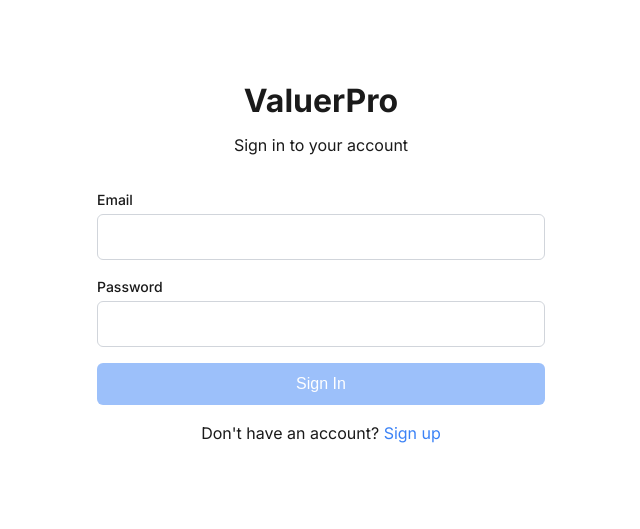
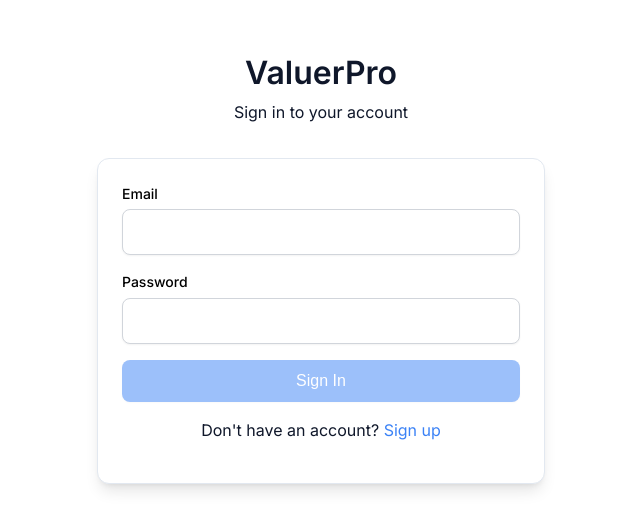
Before and after one commit to Malith-nethsiri/project_web_frontend, a Next.js app in the folder frontend/: page /auth/login in a window 1280 px wide. Shown: the part 131-660 px from the top of the page, without its empty margins (319-959 px from the left). Built offline with nearby package versions, Linux system fonts and the light colour scheme.

Commit message:
🎨 Complete theming system: Toggle, persistence, smooth transitions, accessibility

```diff
--- a/frontend/src/app/auth/register/page.tsx
+++ b/frontend/src/app/auth/register/page.tsx
@@ -6,6 +6,7 @@ import { useRouter } from 'next/navigation'
 import { Button } from '@/components/ui/Button'
 import { Input } from '@/components/ui/Input'
 import { Card, CardHeader, CardContent } from '@/components/ui/Card'
+import { ThemeToggle } from '@/components/ui/ThemeToggle'
 import { apiClient } from '@/lib/api/client'
 
 export default function RegisterPage() {
@@ -71,6 +72,11 @@ export default function RegisterPage() {
 
   return (
     <div className="min-h-screen flex items-center justify-center p-4">
+      {/* Theme toggle positioned at top right */}
+      <div style={{ position: 'absolute', top: '20px', right: '20px' }}>
+        <ThemeToggle />
+      </div>
+
       <div className="w-full max-w-md">
         <div className="text-center mb-8">
           <h1 style={{ fontSize: '30px', fontWeight: 'bold' }}>
--- a/frontend/src/app/globals.css
+++ b/frontend/src/app/globals.css
@@ -1,33 +1,105 @@
-/* PRODUCTION CSS - Light and Dark Mode Support */
+/* COMPREHENSIVE THEMING SYSTEM - Light, Dark, System */
 
 /* Basic reset */
 * {
   box-sizing: border-box;
 }
 
-/* Light mode (default) */
-:root {
-  --text-primary: #1a1a1a;
-  --text-secondary: #6b7280;
+/* Prevent flash of unstyled content */
+html {
+  color-scheme: light dark;
+}
+
+/* Light Theme (Default) */
+:root,
+[data-theme="light"] {
+  /* Background Colors */
   --bg-primary: #ffffff;
   --bg-secondary: #f8fafc;
-  --border-color: #d1d5db;
+  --bg-tertiary: #f1f5f9;
+  --bg-elevated: #ffffff;
+
+  /* Text Colors */
+  --text-primary: #0f172a;
+  --text-secondary: #475569;
+  --text-tertiary: #64748b;
+  --text-inverse: #ffffff;
+
+  /* Border Colors */
+  --border-primary: #e2e8f0;
+  --border-secondary: #cbd5e1;
   --border-focus: #3b82f6;
+
+  /* Interactive Colors */
+  --color-primary: #3b82f6;
+  --color-primary-hover: #2563eb;
+  --color-success: #10b981;
+  --color-warning: #f59e0b;
+  --color-error: #ef4444;
+
+  /* Input Specific */
   --input-bg: #ffffff;
-  --input-text: #1a1a1a;
+  --input-text: #0f172a;
+  --input-border: #d1d5db;
+  --input-placeholder: #9ca3af;
+
+  /* Shadows */
+  --shadow-sm: 0 1px 2px 0 rgb(0 0 0 / 0.05);
+  --shadow-md: 0 4px 6px -1px rgb(0 0 0 / 0.1), 0 2px 4px -2px rgb(0 0 0 / 0.1);
+  --shadow-lg: 0 10px 15px -3px rgb(0 0 0 / 0.1), 0 4px 6px -4px rgb(0 0 0 / 0.1);
 }
 
-/* Dark mode */
-@media (prefers-color-scheme: dark) {
-  :root {
-    --text-primary: #f9fafb;
-    --text-secondary: #d1d5db;
-    --bg-primary: #111827;
-    --bg-secondary: #1f2937;
-    --border-color: #374151;
-    --border-focus: #60a5fa;
-    --input-bg: #1f2937;
-    --input-text: #f9fafb;
+/* Dark Theme */
+[data-theme="dark"] {
+  /* Background Colors - Using off-black for better readability */
+  --bg-primary: #0f172a;
+  --bg-secondary: #1e293b;
+  --bg-tertiary: #334155;
+  --bg-elevated: #1e293b;
+
+  /* Text Colors - Using off-white for better readability */
+  --text-primary: #f1f5f9;
+  --text-secondary: #cbd5e1;
+  --text-tertiary: #94a3b8;
+  --text-inverse: #0f172a;
+
+  /* Border Colors */
+  --border-primary: #334155;
+  --border-secondary: #475569;
+  --border-focus: #60a5fa;
+
+  /* Interactive Colors - Adjusted for dark theme */
+  --color-primary: #60a5fa;
+  --color-primary-hover: #3b82f6;
+  --color-success: #34d399;
+  --color-warning: #fbbf24;
+  --color-error: #f87171;
+
+  /* Input Specific */
+  --input-bg: #1e293b;
+  --input-text: #f1f5f9;
+  --input-border: #475569;
+  --input-placeholder: #64748b;
+
+  /* Shadows - Lighter for dark backgrounds */
+  --shadow-sm: 0 1px 2px 0 rgb(0 0 0 / 0.3);
+  --shadow-md: 0 4px 6px -1px rgb(0 0 0 / 0.4), 0 2px 4px -2px rgb(0 0 0 / 0.4);
+  --shadow-lg: 0 10px 15px -3px rgb(0 0 0 / 0.4), 0 4px 6px -4px rgb(0 0 0 / 0.4);
+}
+
+/* Smooth transitions for theme switching */
+*,
+*::before,
+*::after {
+  transition: background-color 0.3s ease, color 0.3s ease, border-color 0.3s ease, box-shadow 0.3s ease;
+}
+
+/* Respect reduced motion preference */
+@media (prefers-reduced-motion: reduce) {
+  *,
+  *::before,
+  *::after {
+    transition: none !important;
   }
 }
 
@@ -35,26 +107,28 @@
 html, body {
   background-color: var(--bg-primary);
   color: var(--text-primary);
-  font-family: -apple-system, BlinkMacSystemFont, 'Segoe UI', Roboto, sans-serif;
-  line-height: 1.5;
+  font-family: -apple-system, BlinkMacSystemFont, 'Segoe UI', Roboto, 'Helvetica Neue', sans-serif;
+  line-height: 1.6;
   margin: 0;
   padding: 0;
+  -webkit-font-smoothing: antialiased;
+  -moz-osx-font-smoothing: grayscale;
 }
 
-/* Input styling that works in both light and dark modes */
+/* Input styling with proper theming */
 input, textarea, select {
   color: var(--input-text) !important;
   background-color: var(--input-bg) !important;
-  border: 1px solid var(--border-color) !important;
-  font-family: -apple-system, BlinkMacSystemFont, 'Segoe UI', Roboto, sans-serif !important;
+  border: 1px solid var(--input-border) !important;
+  font-family: inherit !important;
   -webkit-text-fill-color: var(--input-text) !important;
   -webkit-appearance: none !important;
   opacity: 1 !important;
   visibility: visible !important;
   font-size: 16px;
   padding: 12px;
-  border-radius: 6px;
-  transition: border-color 0.2s;
+  border-radius: 8px;
+  box-shadow: var(--shadow-sm);
 }
 
 /* Focus states */
@@ -62,32 +136,94 @@ input:focus, textarea:focus, select:focus {
   border-color: var(--border-focus) !important;
   outline: 2px solid var(--border-focus) !important;
   outline-offset: -2px !important;
+  box-shadow: var(--shadow-md) !important;
 }
 
 /* Placeholder styling */
 input::placeholder, textarea::placeholder {
-  color: var(--text-secondary) !important;
-  opacity: 0.7 !important;
+  color: var(--input-placeholder) !important;
+  opacity: 1 !important;
 }
 
-/* Text elements */
+/* Typography */
 h1, h2, h3, h4, h5, h6 {
-  color: var(--text-primary) !important;
+  color: var(--text-primary);
   margin: 0;
+  font-weight: 600;
+  line-height: 1.2;
 }
 
 p, span, label, div {
-  color: var(--text-primary) !important;
+  color: var(--text-primary);
 }
 
 /* Links */
 a {
-  color: var(--border-focus) !important;
+  color: var(--color-primary);
   text-decoration: none;
 }
 
 a:hover {
-  opacity: 0.8;
+  color: var(--color-primary-hover);
+}
+
+/* Button styling */
+button {
+  background-color: var(--color-primary);
+  color: var(--text-inverse);
+  border: none;
+  padding: 12px 24px;
+  border-radius: 8px;
+  font-size: 16px;
+  font-weight: 500;
+  cursor: pointer;
+  transition: all 0.2s ease;
+  box-shadow: var(--shadow-sm);
+}
+
+button:hover {
+  background-color: var(--color-primary-hover);
+  box-shadow: var(--shadow-md);
+}
+
+button:disabled {
+  opacity: 0.5;
+  cursor: not-allowed;
+}
+
+/* Theme toggle specific styling */
+.theme-toggle:hover {
+  background-color: var(--bg-tertiary) !important;
+  box-shadow: var(--shadow-md);
+}
+
+/* Error text styling */
+.text-red-600, .error-text {
+  color: var(--color-error) !important;
+}
+
+/* Layout utilities */
+.w-full { width: 100%; }
+.max-w-md { max-width: 28rem; }
+.min-h-screen { min-height: 100vh; }
+.flex { display: flex; }
+.items-center { align-items: center; }
+.justify-center { justify-content: center; }
+.justify-between { justify-content: space-between; }
+.text-center { text-align: center; }
+.p-4 { padding: 1rem; }
+.mb-8 { margin-bottom: 2rem; }
+.mt-2 { margin-top: 0.5rem; }
+.mt-6 { margin-top: 1.5rem; }
+.space-y-4 > * + * { margin-top: 1rem; }
+
+/* Card styling */
+.card {
+  background-color: var(--bg-elevated);
+  border: 1px solid var(--border-primary);
+  border-radius: 12px;
+  padding: 24px;
+  box-shadow: var(--shadow-lg);
 }
 
 /* Override any remaining Tailwind classes */
@@ -102,63 +238,18 @@ a:hover {
   color: var(--text-primary) !important;
 }
 
-/* Error text styling */
-.text-red-600, .error-text {
-  color: #dc2626 !important;
-}
+/* High contrast mode support */
+@media (prefers-contrast: high) {
+  :root,
+  [data-theme="light"] {
+    --text-primary: #000000;
+    --bg-primary: #ffffff;
+    --border-primary: #000000;
+  }
 
-@media (prefers-color-scheme: dark) {
-  .text-red-600, .error-text {
-    color: #fca5a5 !important;
+  [data-theme="dark"] {
+    --text-primary: #ffffff;
+    --bg-primary: #000000;
+    --border-primary: #ffffff;
   }
 }
-
-/* Button styling */
-button {
-  background-color: var(--border-focus);
-  color: white;
-  border: none;
-  padding: 12px 24px;
-  border-radius: 6px;
-  font-size: 16px;
-  cursor: pointer;
-  transition: opacity 0.2s;
-}
-
-button:hover {
-  opacity: 0.9;
-}
-
-button:disabled {
-  opacity: 0.5;
-  cursor: not-allowed;
-}
-
-/* Layout utilities */
-.w-full { width: 100%; }
-.max-w-md { max-width: 28rem; }
-.min-h-screen { min-height: 100vh; }
-.flex { display: flex; }
-.items-center { align-items: center; }
-.justify-center { justify-content: center; }
-.text-center { text-align: center; }
-.p-4 { padding: 1rem; }
-.mb-8 { margin-bottom: 2rem; }
-.mt-2 { margin-top: 0.5rem; }
-.mt-6 { margin-top: 1.5rem; }
-.space-y-4 > * + * { margin-top: 1rem; }
-
-/* Card styling */
-.card {
-  background-color: var(--bg-secondary);
-  border: 1px solid var(--border-color);
-  border-radius: 8px;
-  padding: 24px;
-  box-shadow: 0 1px 3px rgba(0, 0, 0, 0.1);
-}
-
-@media (prefers-color-scheme: dark) {
-  .card {
-    box-shadow: 0 1px 3px rgba(255, 255, 255, 0.1);
-  }
-}
--- a/frontend/src/app/layout.tsx
+++ b/frontend/src/app/layout.tsx
@@ -1,6 +1,7 @@
 import type { Metadata } from 'next'
 import { Inter } from 'next/font/google'
 import './globals.css'
+import { ThemeProvider } from '@/contexts/ThemeContext'
 
 const inter = Inter({ subsets: ['latin'] })
 
@@ -21,7 +22,9 @@ export default function RootLayout({
   return (
     <html lang="en">
       <body className={inter.className}>
-        {children}
+        <ThemeProvider>
+          {children}
+        </ThemeProvider>
       </body>
     </html>
   )
--- a/frontend/src/components/ui/Card.tsx
+++ b/frontend/src/components/ui/Card.tsx
@@ -10,10 +10,7 @@ export const Card = forwardRef<HTMLDivElement, CardProps>(
     return (
       <div
         ref={ref}
-        className={clsx(
-          'bg-white rounded-lg shadow-md border border-secondary-200 p-6',
-          className
-        )}
+        className={clsx('card', className)}
         {...props}
       >
         {children}
--- /dev/null
+++ b/frontend/src/contexts/ThemeContext.tsx
@@ -0,0 +1,107 @@
+'use client'
+
+import React, { createContext, useContext, useEffect, useState } from 'react'
+
+type Theme = 'light' | 'dark' | 'system'
+
+interface ThemeContextType {
+  theme: Theme
+  effectiveTheme: 'light' | 'dark'
+  setTheme: (theme: Theme) => void
+  toggleTheme: () => void
+}
+
+const ThemeContext = createContext<ThemeContextType | undefined>(undefined)
+
+export function ThemeProvider({ children }: { children: React.ReactNode }) {
+  const [theme, setThemeState] = useState<Theme>('system')
+  const [effectiveTheme, setEffectiveTheme] = useState<'light' | 'dark'>('light')
+  const [mounted, setMounted] = useState(false)
+
+  // Initialize theme from localStorage or system preference
+  useEffect(() => {
+    const savedTheme = localStorage.getItem('theme') as Theme | null
+    const systemTheme = window.matchMedia('(prefers-color-scheme: dark)').matches ? 'dark' : 'light'
+
+    if (savedTheme && ['light', 'dark', 'system'].includes(savedTheme)) {
+      setThemeState(savedTheme)
+    } else {
+      setThemeState('system')
+    }
+
+    // Set initial effective theme
+    const initialEffective = savedTheme === 'system' || !savedTheme ? systemTheme : savedTheme as 'light' | 'dark'
+    setEffectiveTheme(initialEffective)
+
+    // Apply theme to document immediately to prevent FOUC
+    document.documentElement.setAttribute('data-theme', initialEffective)
+
+    setMounted(true)
+  }, [])
+
+  // Listen for system theme changes
+  useEffect(() => {
+    const mediaQuery = window.matchMedia('(prefers-color-scheme: dark)')
+
+    const handleChange = (e: MediaQueryListEvent) => {
+      if (theme === 'system') {
+        const newEffective = e.matches ? 'dark' : 'light'
+        setEffectiveTheme(newEffective)
+        document.documentElement.setAttribute('data-theme', newEffective)
+      }
+    }
+
+    mediaQuery.addEventListener('change', handleChange)
+    return () => mediaQuery.removeEventListener('change', handleChange)
+  }, [theme])
+
+  // Update effective theme when theme changes
+  useEffect(() => {
+    if (!mounted) return
+
+    let newEffective: 'light' | 'dark'
+
+    if (theme === 'system') {
+      newEffective = window.matchMedia('(prefers-color-scheme: dark)').matches ? 'dark' : 'light'
+    } else {
+      newEffective = theme
+    }
+
+    setEffectiveTheme(newEffective)
+    document.documentElement.setAttribute('data-theme', newEffective)
+  }, [theme, mounted])
+
+  const setTheme = (newTheme: Theme) => {
+    setThemeState(newTheme)
+    localStorage.setItem('theme', newTheme)
+  }
+
+  const toggleTheme = () => {
+    if (theme === 'light') {
+      setTheme('dark')
+    } else if (theme === 'dark') {
+      setTheme('system')
+    } else {
+      setTheme('light')
+    }
+  }
+
+  // Prevent hydration mismatch by not rendering until mounted
+  if (!mounted) {
+    return <div style={{ visibility: 'hidden' }}>{children}</div>
+  }
+
+  return (
+    <ThemeContext.Provider value={{ theme, effectiveTheme, setTheme, toggleTheme }}>
+      {children}
+    </ThemeContext.Provider>
+  )
+}
+
+export function useTheme() {
+  const context = useContext(ThemeContext)
+  if (context === undefined) {
+    throw new Error('useTheme must be used within a ThemeProvider')
+  }
+  return context
+}
```
Also changed, not shown: frontend/src/components/ui/ThemeToggle.tsx (added, +46 -0 lines).
